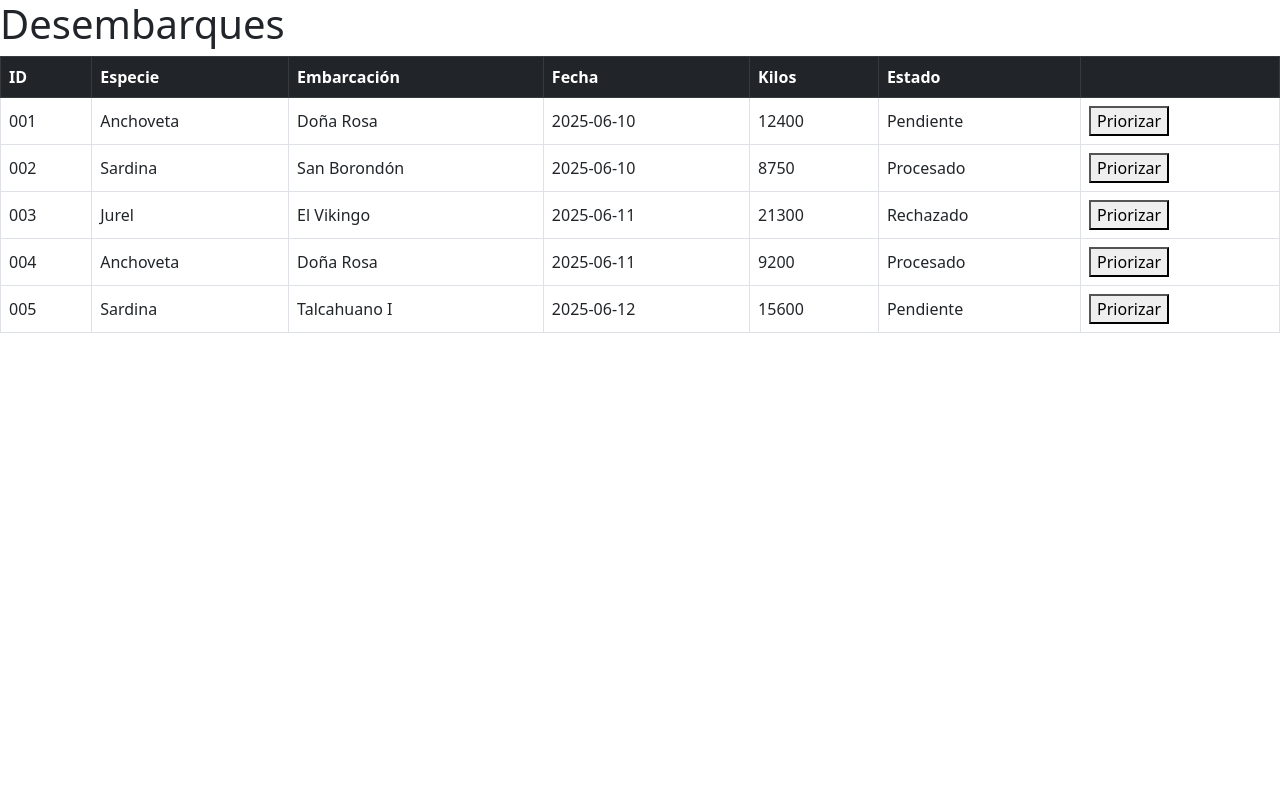
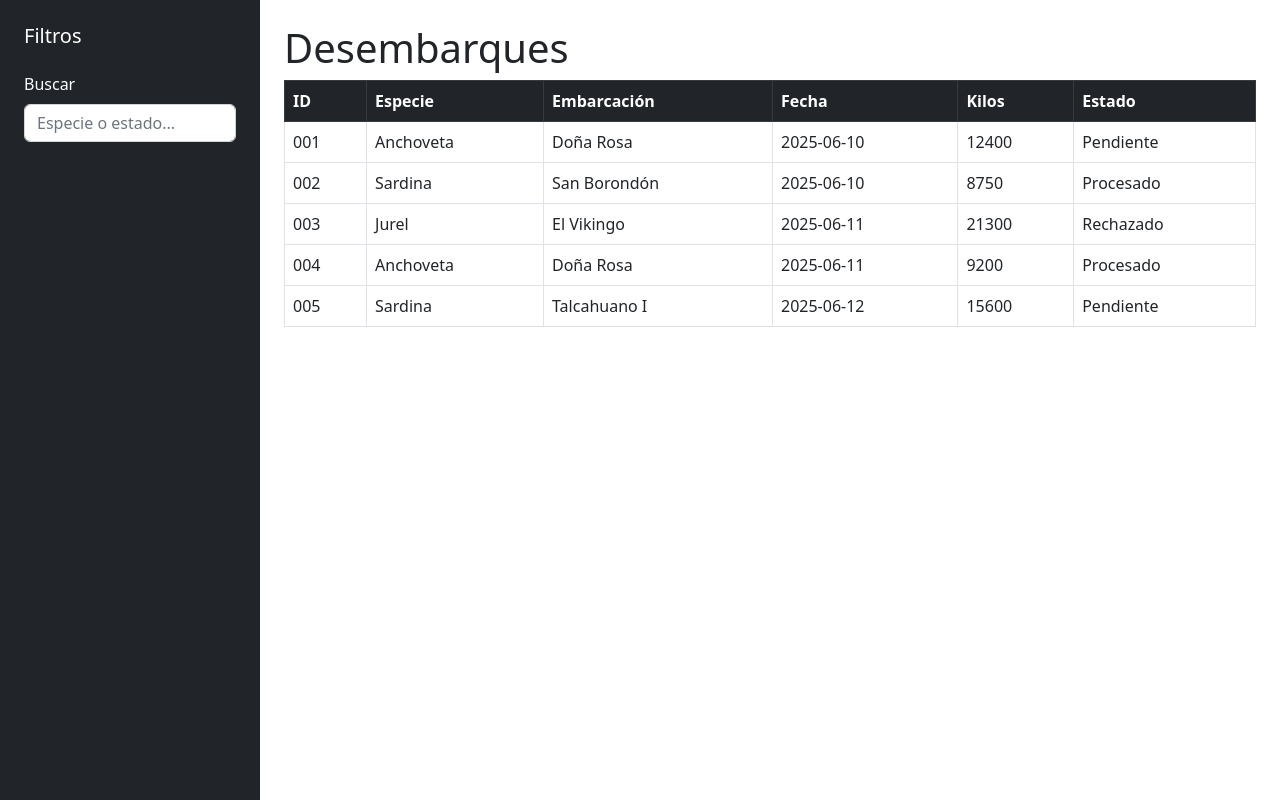
Before and after one commit to sneira-24/evaluacion-3, a React (Vite) app: page / in a window 1280 px wide. Built offline with nearby package versions, Linux system fonts and the light colour scheme.

Commit message:
feat: filtro de búsqueda

```diff
--- a/src/App.jsx
+++ b/src/App.jsx
@@ -1,11 +1,19 @@
 import { useState } from "react";
 import ListaDesembarques from "./components/ListaDesembarques";
+import FiltrarDesembarques from "./components/FiltrarDesembarques";
 
 function App() {
+  const [filtro, setFiltro] = useState("");
+
   return (
-    <div>
-      <ListaDesembarques></ListaDesembarques>
-    </div>
+    <>
+      <div className="d-flex" style={{ minHeight: "100vh" }}>
+        <FiltrarDesembarques filtro={filtro} onFiltroChange={setFiltro} />
+        <main className="flex-grow-1 p-4">
+          <ListaDesembarques filtro={filtro} />
+        </main>
+      </div>
+    </>
   );
 }
 
--- a/src/components/FiltrarDesembarques.jsx
+++ b/src/components/FiltrarDesembarques.jsx
@@ -0,0 +1,24 @@
+function FiltrarDesembarques({ filtro, onFiltroChange }) {
+  return (
+    <aside
+      className="bg-dark text-white p-4"
+      style={{ width: "260px", minHeight: "100vh" }}
+    >
+      <h5 className="mb-4">Filtros</h5>
+
+      <label htmlFor="busqueda" className="form-label">
+        Buscar
+      </label>
+      <input
+        id="busqueda"
+        type="search"
+        className="form-control"
+        placeholder="Especie o estado..."
+        value={filtro}
+        onChange={(e) => onFiltroChange(e.target.value)}
+      />
+    </aside>
+  );
+}
+
+export default FiltrarDesembarques;
--- a/src/components/ListaDesembarques.jsx
+++ b/src/components/ListaDesembarques.jsx
@@ -1,4 +1,4 @@
-function ListaDesembarques() {
+function ListaDesembarques({ filtro }) {
   const desembarques = [
     {
       id: "001",
@@ -42,6 +42,13 @@ function ListaDesembarques() {
     },
   ];
 
+  const texto = filtro.toLowerCase();
+  const resultado = desembarques.filter(
+    (lote) =>
+      lote.especie.toLowerCase().includes(texto) ||
+      lote.estado.toLowerCase().includes(texto),
+  );
+
   return (
     <>
       <h1>Desembarques</h1>
@@ -54,11 +61,11 @@ function ListaDesembarques() {
             <th>Fecha</th>
             <th>Kilos</th>
             <th>Estado</th>
-            <th></th>
           </tr>
         </thead>
         <tbody>
-          {desembarques.map((lote) => (
+          {resultado.length > 0 ? (
+            resultado.map((lote) => (
               <tr key={lote.id}>
                 <td>{lote.id}</td>
                 <td>{lote.especie}</td>
@@ -66,11 +73,15 @@ function ListaDesembarques() {
                 <td>{lote.fecha}</td>
                 <td>{lote.kilos}</td>
                 <td>{lote.estado}</td>
-              <td>
-                <button onclick="">Priorizar</button>
+              </tr>
+            ))
+          ) : (
+            <tr>
+              <td colSpan={6} className="text-center text-muted py-4">
+                No se encontraron lotes para "{filtro}"
               </td>
             </tr>
-          ))}
+          )}
         </tbody>
       </table>
     </>
```
Lines whose indentation alone changed are shown as unchanged.
